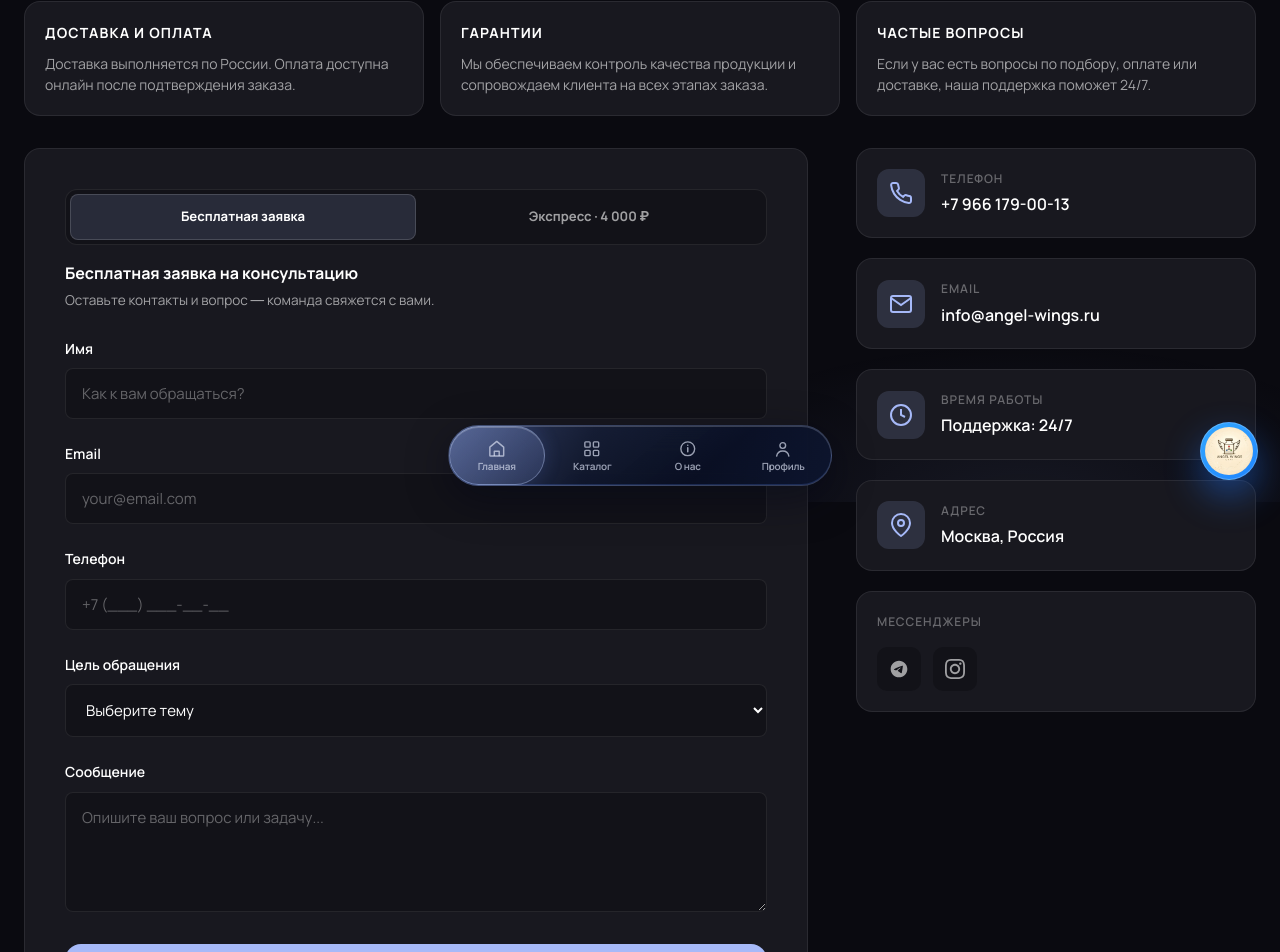
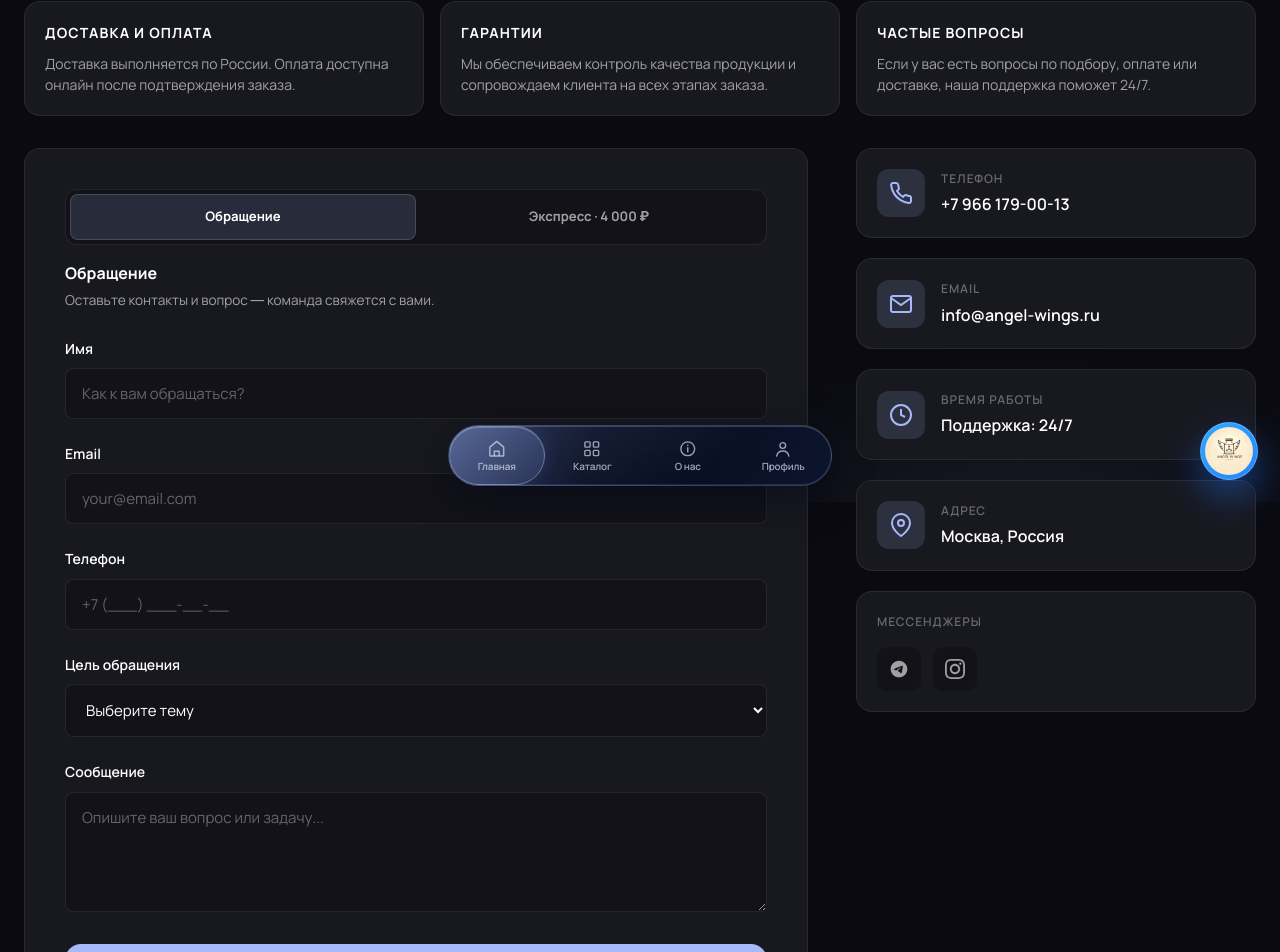
Before and after one commit to Sovyshkin/angel-wings, a Vue app in the folder vue-app/: page /contact in a window 1280 px wide. Shown: the part 298-1250 px from the top of the page. Built offline with nearby package versions, Linux system fonts and the light colour scheme.

Commit message:
some changes

```diff
--- a/vue-app/src/views/Contact.vue
+++ b/vue-app/src/views/Contact.vue
@@ -25,11 +25,11 @@
       <div class="contact-grid">
         <div class="contact-form-wrapper" data-aos="fade-up" data-aos-delay="100">
           <div class="consultation-mode" role="tablist" aria-label="Тип консультации">
-            <button type="button" :class="{ active: consultationType === 'free' }" role="tab" :aria-selected="consultationType === 'free'" @click="consultationType = 'free'">Бесплатная заявка</button>
+            <button type="button" :class="{ active: consultationType === 'free' }" role="tab" :aria-selected="consultationType === 'free'" @click="consultationType = 'free'">Обращение</button>
             <button type="button" :class="{ active: isExpress }" role="tab" :aria-selected="isExpress" @click="consultationType = 'express'">Экспресс · 4 000 ₽</button>
           </div>
           <div class="consultation-mode__intro">
-            <strong>{{ isExpress ? 'Экспресс-консультация до 20 минут' : 'Бесплатная заявка на консультацию' }}</strong>
+            <strong>{{ isExpress ? 'Экспресс-консультация до 20 минут' : 'Обращение' }}</strong>
             <span>{{ isExpress ? 'Опишите вопрос и выберите формат — мы назначим специалиста и свяжемся для согласования консультации и оплаты напрямую.' : 'Оставьте контакты и вопрос — команда свяжется с вами.' }}</span>
           </div>
           <form @submit.prevent="handleSubmit" class="contact-form">
@@ -74,7 +74,6 @@
               <label for="goal">Цель обращения</label>
               <select id="goal" v-model="form.goal" class="input">
                 <option value="">Выберите тему</option>
-                <option value="consult">Консультация по продуктам</option>
                 <option value="order">Оформление заказа</option>
                 <option value="support">Техническая поддержка</option>
                 <option value="partnership">Сотрудничество</option>
@@ -119,14 +118,14 @@
 
             <button type="submit" class="btn btn-primary btn-submit" :disabled="isSubmitting">
               <span v-if="isSubmitting" class="spinner"></span>
-              <span v-else>{{ isExpress ? 'Отправить экспресс-заявку' : 'Отправить заявку' }}</span>
+              <span v-else>{{ isExpress ? 'Отправить экспресс-заявку' : 'Отправить обращение' }}</span>
             </button>
 
             <div v-if="submitSuccess" class="success-message">
               <svg width="20" height="20" viewBox="0 0 24 24" fill="none" stroke="currentColor" stroke-width="2">
                 <polyline points="20 6 9 17 4 12"/>
               </svg>
-              {{ isExpress ? 'Заявка отправлена! Мы назначим специалиста и свяжемся с вами для согласования консультации и оплаты.' : 'Заявка отправлена! Мы свяжемся с вами в ближайшее время.' }}
+              {{ isExpress ? 'Заявка отправлена! Мы назначим специалиста и свяжемся с вами для согласования консультации и оплаты.' : 'Обращение отправлено! Мы свяжемся с вами в ближайшее время.' }}
             </div>
 
             <div v-if="submitError" class="error-message">
```
